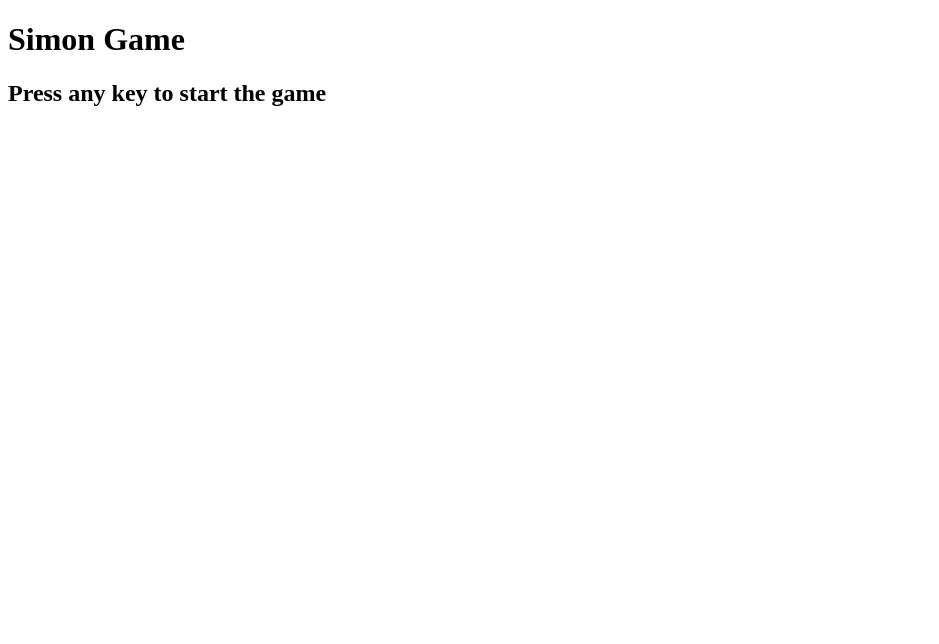
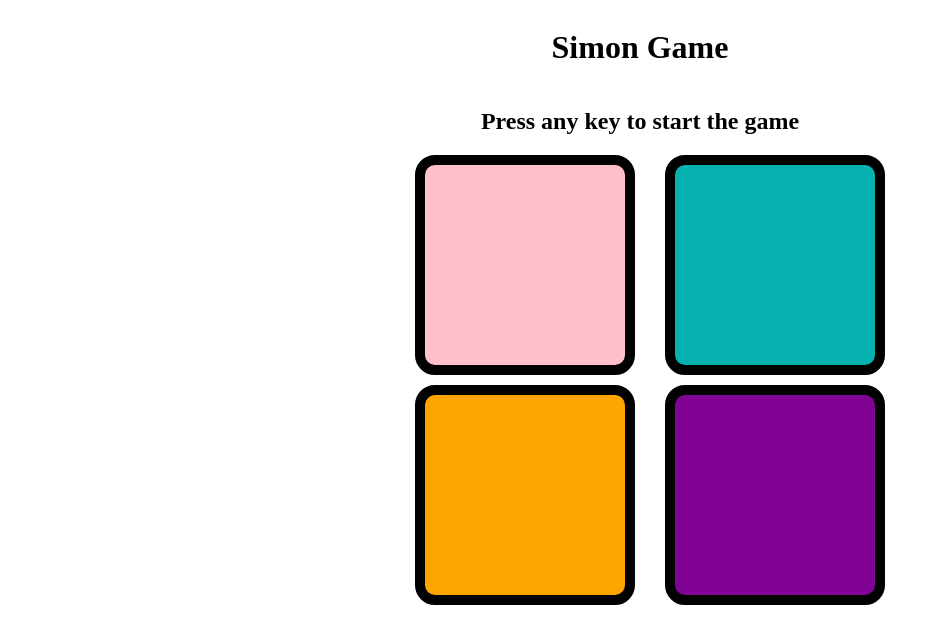
Before and after one commit to kamakshi-yami/simon-game, a plain HTML site: page index.html in a window 1280 px wide. Shown: the whole page, without its empty margins (0-939 px from the left). Drawn offline with Linux system fonts and the light colour scheme.

Commit message:
Add files via upload

```diff
--- a/style.css
+++ b/style.css
@@ -1,3 +1,34 @@
-li{
-    display:inline;
+.second{
+    height: 200px;
+    width: 200px;
+    border: 10px solid black;
+    border-radius: 20px;
 }
+
+#pink{
+    background-color: pink;
+}
+#blue{
+    background-color: rgb(6, 178, 175);
+}
+#orange{
+    background-color: orange;
+}
+#purple{
+    background-color: rgb(129, 3, 149);
+}
+
+body{
+    display: flex;
+    flex-direction: column;
+    align-items: center;
+}
+
+#first{
+    height: 450px;
+    width: 450px;
+    display: grid;
+    grid-template-rows: repeat(2,1fr);
+    grid-template-columns: repeat(2,1fr);
+    grid-gap: 10px 30px;
+}
```
